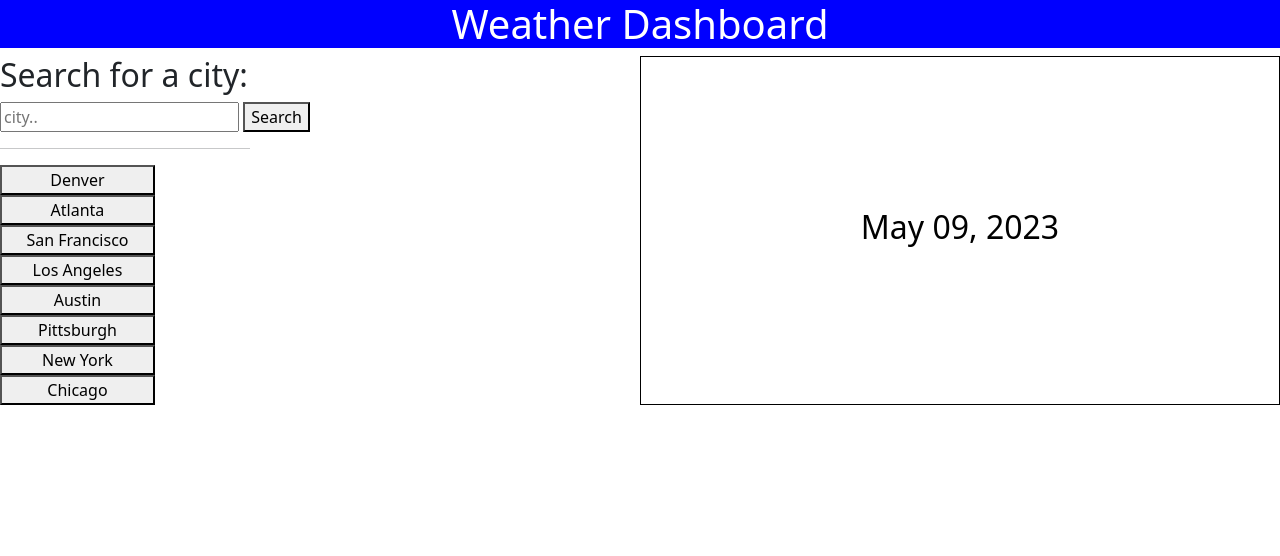
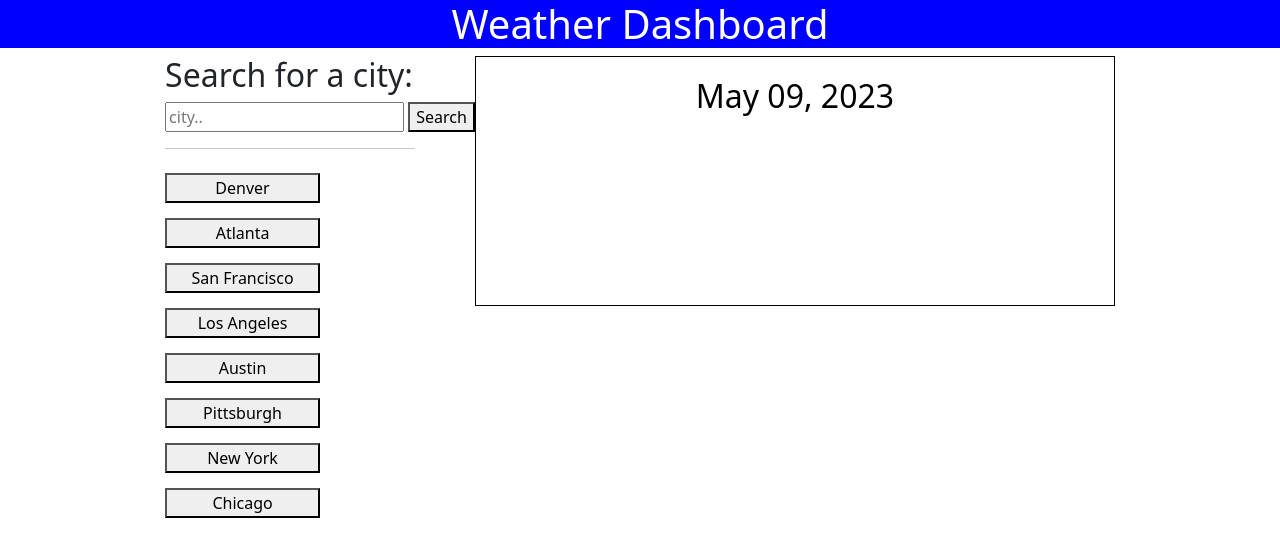
Before and after one commit to ryonerd79/weather-dashboard-challenge, a plain HTML site: page index.html in a window 1280 px wide. Drawn offline with nearby package versions, Linux system fonts and the light colour scheme.

Commit message:
updated index style and script files

```diff
--- a/Main/assets/script.js
+++ b/Main/assets/script.js
@@ -18,7 +18,6 @@ searchButton.addEventListener("click", function() {
       var cityName = data.city.name
       var temp = data.list[0].main.temp;
       var wind = data.list[0].wind.speed;
-      console.log(wind)
       var humidity = data.list[0].main.humidity;
       console.log(data);//Loop over the data to generate a table, each table row will have a link to the repo url
      cityWeather.innerHTML = `
--- a/Main/assets/style.css
+++ b/Main/assets/style.css
@@ -17,23 +17,24 @@ hr {
 
 .weather-search {
     display: flex;
-    justify-content: space-between;
+    justify-content: center;
 }
 
 .city-weather {
     display: flex;
     flex-direction: column;
-    justify-content: center;
+    justify-content: flex-start;
     background-color: white;
     border: 1px solid black;
     color: black;
     padding: 20px;
     width: 400px;
+    height: 250px;
 }
 
 .weather-row {
     display: flex;
-    justify-content: space-evenly;
+    justify-content: space-around;
     gap: 20px;
 
 
@@ -50,7 +51,7 @@ hr {
     justify-content: space-around;
     flex-direction: column;
     height: 360px;
-    width: 250px;
+    width: 260px;
 
 
 }
--- a/index.html
+++ b/index.html
@@ -25,7 +25,7 @@
       <button id="search-button">Search</button>
       <!--</form>-->
       <hr>
-      <div class="column col-sm-6">
+      <div class=" city-forecast column col-sm-6">
         <button>Denver</button>
         <button>Atlanta</button>
         <button>San Francisco</button>
@@ -45,6 +45,8 @@
         <div></div>
         <div></div>
         <div></div>
+        <div></div>
+
       </div>
     </div>-->
 
```
